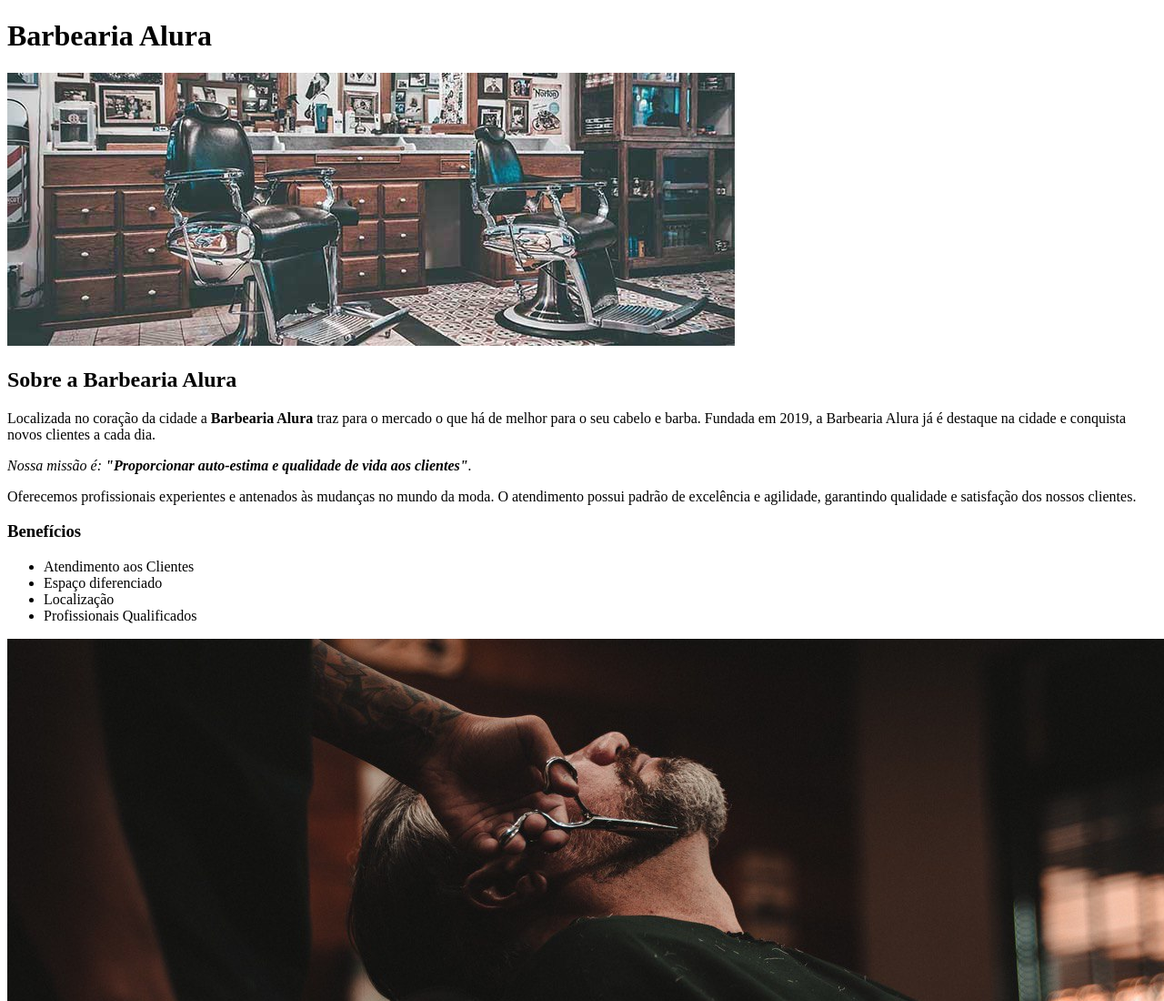
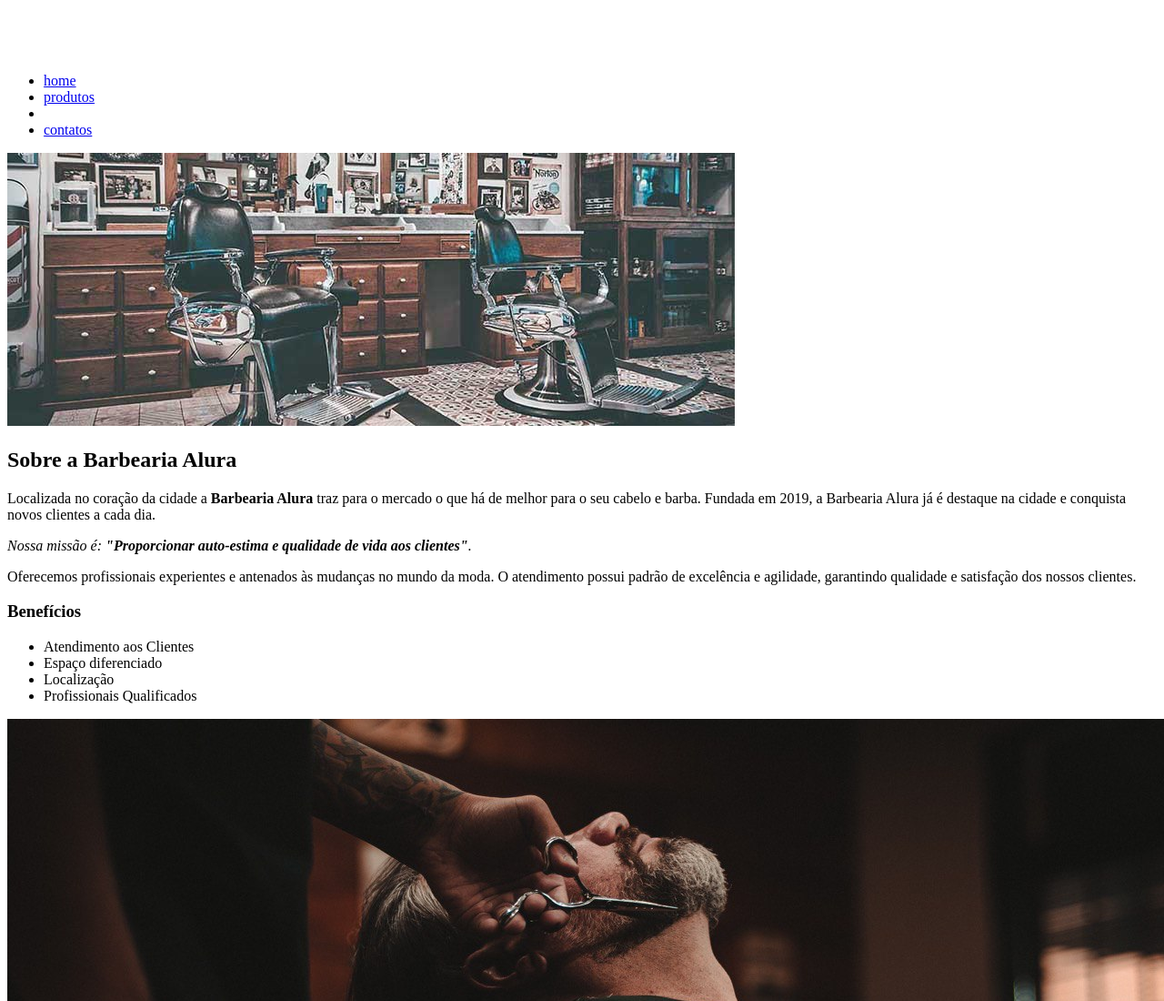
Before and after one commit to PatrikEstudante/html5-css3-Parte-4, a plain HTML site: page index.html in a window 1280 px wide. Shown: the top 1100 px of the page at 91% size. Drawn offline with Linux system fonts and the light colour scheme.

Commit message:
Update index.html

```diff
--- a/index.html
+++ b/index.html
@@ -9,7 +9,17 @@
 
 	<body>
 		<header>
-			<h1 class="titulo-principal">Barbearia Alura</h1>
+			<div class="caixa">
+				<h1><img srg="logo.png"></h1>
+
+				<nav>
+					<ul>
+						<li><a href="index.html">home</a></li>
+						<li><a href="produtos.html">produtos</a><li>
+						<li><a href="contatos.html">contatos</a></li>
+					</ul>
+				</nav>
+			</div>
 		</header>
 
 		<img id="banner" src="banner.jpg">
```
